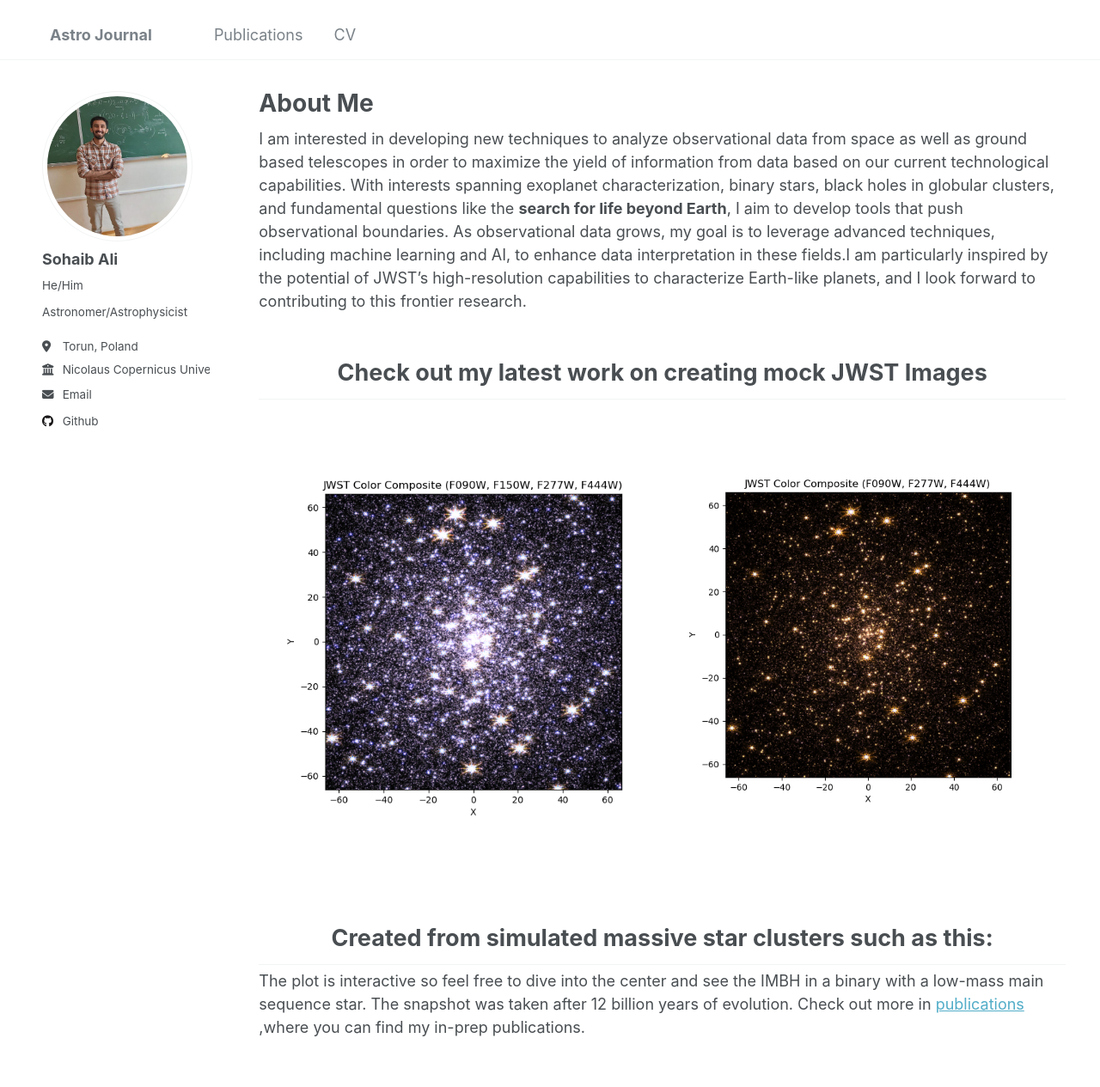
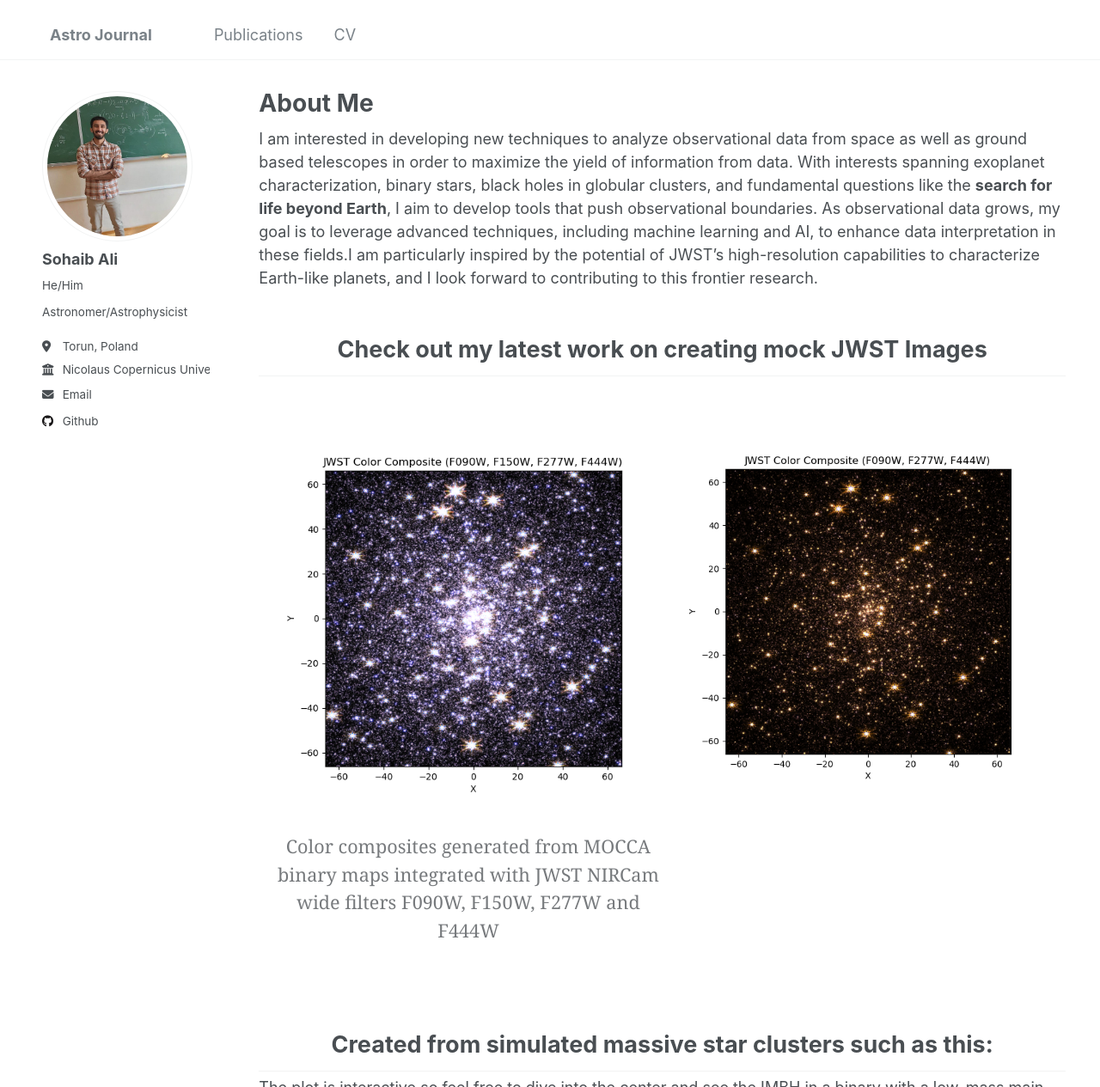
Before and after one commit to nebula-navigator/nebula-navigator.github.io, a Jekyll site: the page built from _pages/about.md, in a window 1280 px wide and 1400 px high, cut to the strip 0-1265 px from the top of the window. Shown: the whole strip at 86% size. Built offline with Jekyll 4.4.1, drawn with Linux system fonts in a browser that asks for light colours.

Commit message:
Update about.md

```diff
--- a/_pages/about.md
+++ b/_pages/about.md
@@ -8,9 +8,7 @@ redirect_from:
 ---
 
 I am interested in developing new techniques to analyze observational data from space
-as well as ground based telescopes in order to maximize the yield of information from data based on our current
-technological capabilities. With interests spanning exoplanet characterization, binary stars, black holes in globular
-clusters, and fundamental questions like the <b>search for life beyond Earth</b>, I aim to develop tools that push observational
+as well as ground based telescopes in order to maximize the yield of information from data. With interests spanning exoplanet characterization, binary stars, black holes in globular clusters, and fundamental questions like the <b>search for life beyond Earth</b>, I aim to develop tools that push observational
 boundaries. As observational data grows, my goal is to leverage advanced techniques, including machine learning
 and AI, to enhance data interpretation in these fields.I am particularly inspired by the potential of JWST’s high-resolution capabilities to
 characterize Earth-like planets, and I look forward to contributing to this frontier research.
@@ -26,7 +24,7 @@ For site content, there is one markdown file for each type of content, which are
     <!-- Left side figure -->
     <figure style="text-align: center; flex: 1; max-width: 100%;">
         <img src="./images/Figure_2.png" alt="Phase-folded lightcurve from Tarleton" style="width: 100%; max-width: 800px; height: auto;"/>
-        <figcaption style="margin-top: 10px; font-size: 1.1em; font-weight: bold;"></figcaption>
+        <figcaption style="margin-top: 10px; font-size: 1.2em;">                                     Color composites generated from MOCCA binary maps integrated with JWST NIRCam wide filters F090W, F150W, F277W and F444W</figcaption>
     </figure>
     <!-- Right side figure -->
     <figure style="text-align: center; flex: 1; max-width: 48%;">
```
